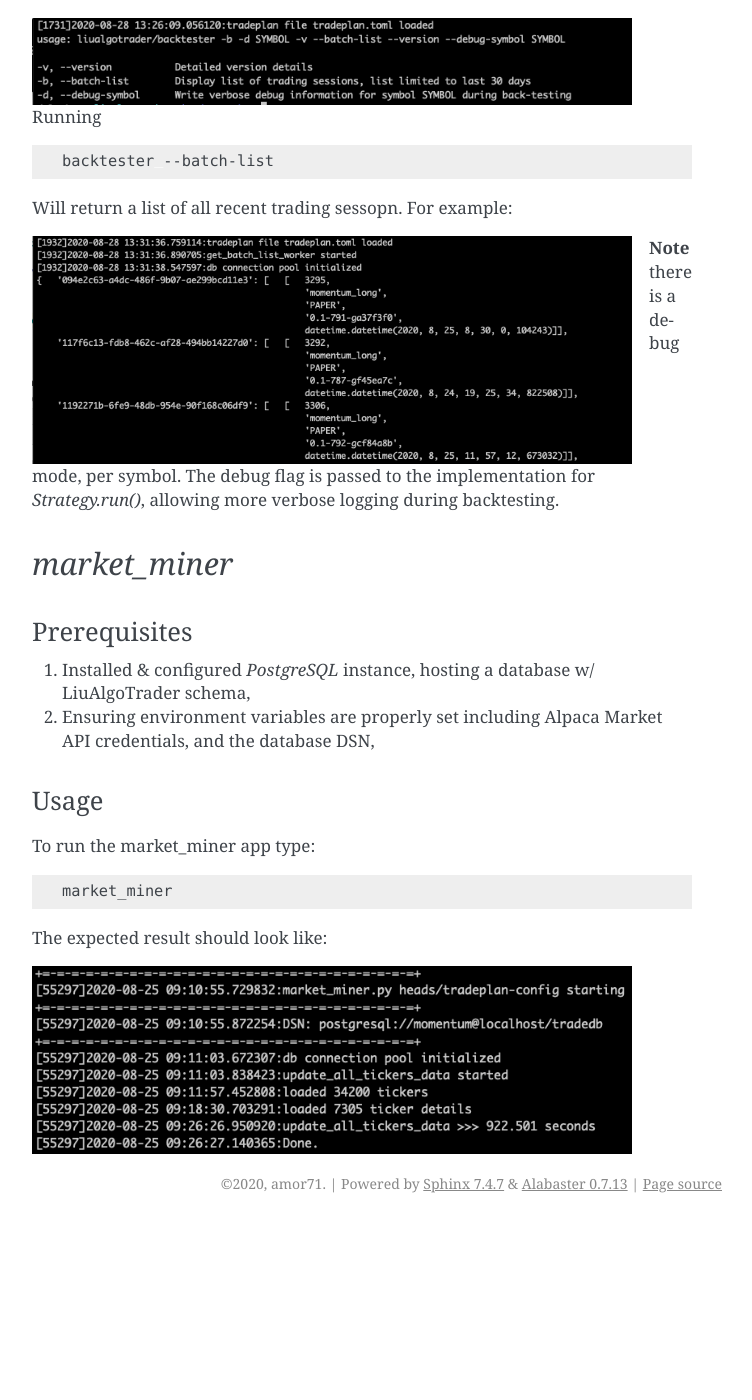
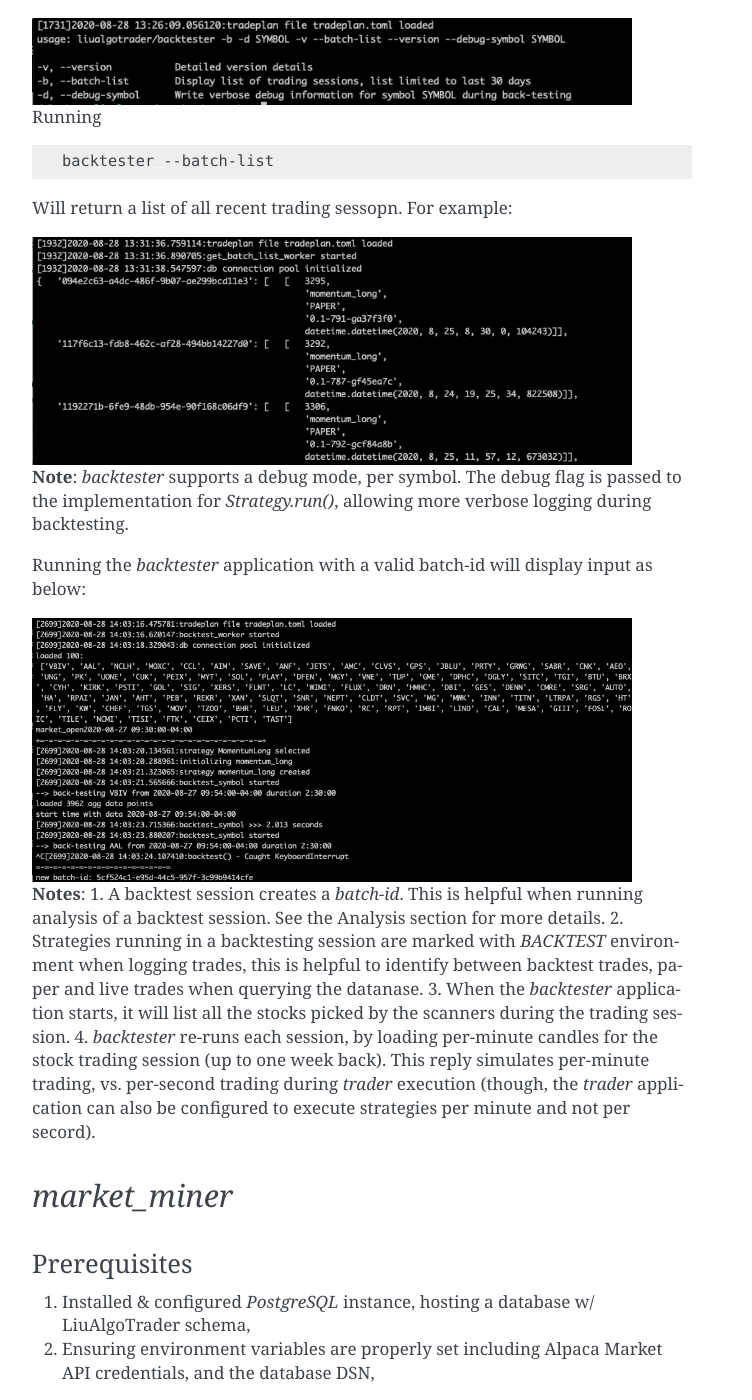
Before and after one commit to amor71/LiuAlgoTrader, a Sphinx documentation site: the page built from docs/source/Usage.rst, in a window 1280 px wide and 1400 px high, scrolled down 3537 px. Shown: the whole window, without its empty margins (388-1140 px from the left). Built offline with Sphinx 7.4.7, drawn with Linux system fonts in a browser that asks for light colours; before the commit the page ends 4760 px from its top, so only the background shows below that.

Commit message:
finish documentation of backtester

```diff
--- a/docs/source/Usage.rst
+++ b/docs/source/Usage.rst
@@ -1,5 +1,10 @@
 How To Use
 ==========
+
+.. # define a hard line break for HTML
+.. |br| raw:: html
+
+   <br />
 
 LiuAlgoTrader exposes three applications and a set of
 analysis notebooks.
@@ -166,10 +171,26 @@ Will return a list of all recent trading sessopn. For example:
     :align: left
     :alt: *backtester* usage2
 
-
-**Note** there is a debug mode, per symbol. The debug flag
+|br|
+|br|
+**Note**: `backtester` supports a debug mode, per symbol. The debug flag
 is passed to the implementation for `Strategy.run()`,
 allowing more verbose logging during backtesting.
+
+Running the `backtester` application with a valid batch-id will display input as below:
+
+.. image:: /images/backtester3.png
+    :width: 600
+    :align: left
+    :alt: *backtester* usage2
+
+|br|
+|br|
+**Notes**:
+1. A backtest session creates a `batch-id`. This is helpful when running analysis of a backtest session. See the Analysis section for more details.
+2. Strategies running in a backtesting session are marked with `BACKTEST` environment when logging trades, this is helpful to identify between backtest trades, paper and live trades when querying the datanase.
+3. When the `backtester` application starts, it will list all the stocks picked by the scanners during the trading session.
+4. `backtester` re-runs each session, by loading per-minute candles for the stock trading session (up to one week back). This reply simulates per-minute trading, vs. per-second trading during `trader` execution (though, the `trader` application can also be configured to execute strategies per minute and not per secord).
 
 
 
```
Also changed, not shown: other parts of docs/source/Usage.rst (+2 -2 lines), docs/source/images/backtester3.png (added).
